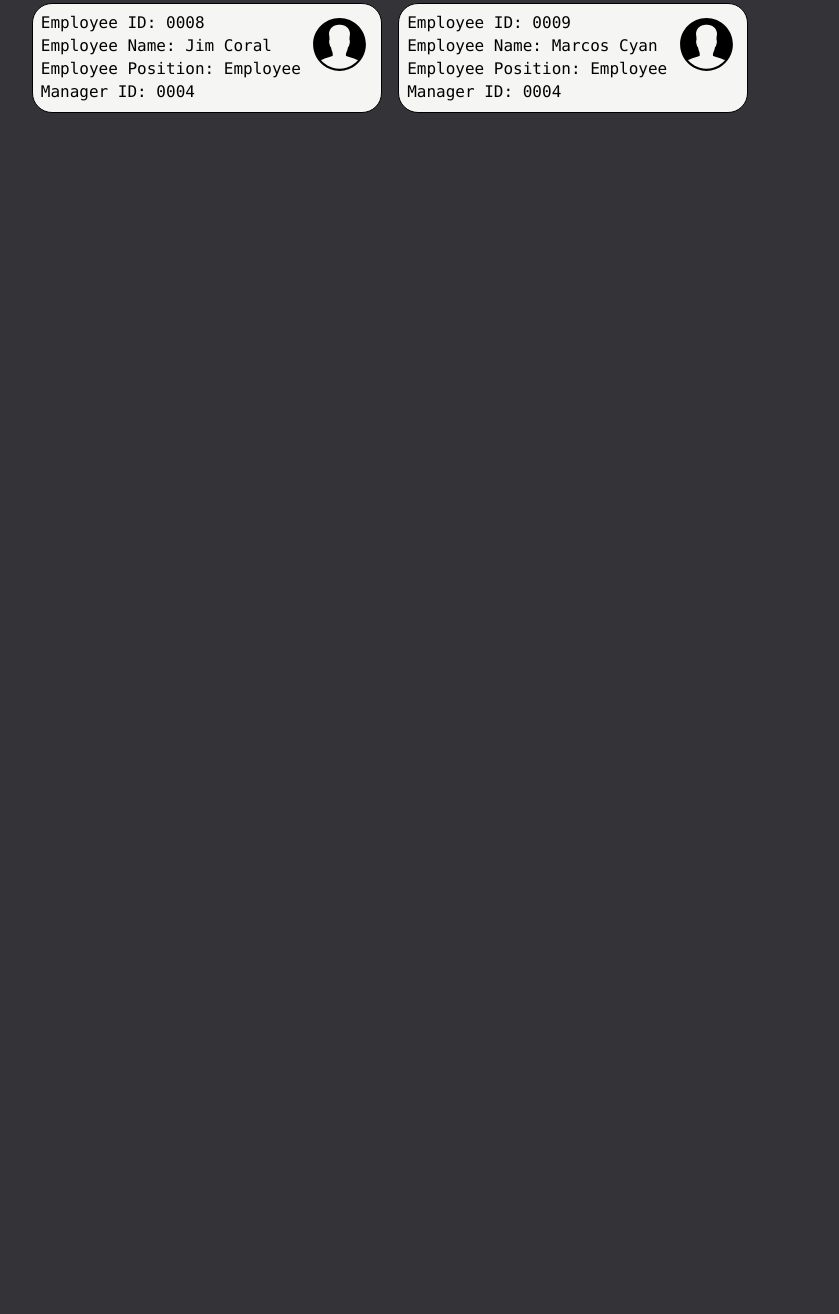
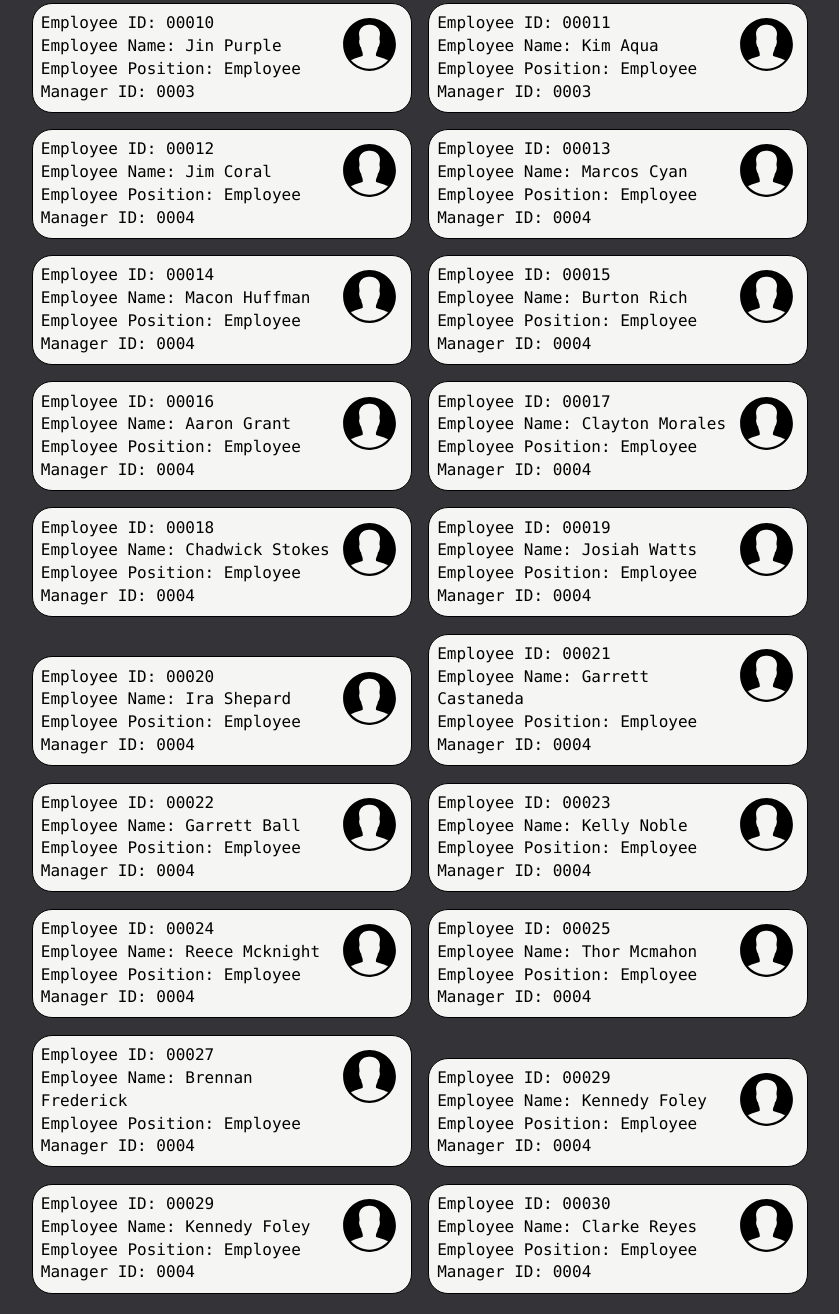
Before and after one commit to shaikezam/backbone-contact-app-example, a plain HTML site: page index.html in a window 1280 px wide. Shown: the part 951-2265 px from the top of the page, without its empty margins (207-1046 px from the left). Before the commit the page ends 1085 px from the top, so only its background shows below. Drawn offline with Linux system fonts and the light colour scheme.

Commit message:
[FIX] add some mock data..

```diff
--- a/index.html
+++ b/index.html
@@ -4,7 +4,7 @@
 <head>
     <meta charset="UTF-8">
     <meta http-equiv="X-UA-Compatible" content="IE=edge,chrome=1">
-    <title>shaike.zam :: Company Contact Phone Book</title>
+    <title>CCIS::Company Contact Info System</title>
 </head>
 
 <body>
--- a/static/data.json
+++ b/static/data.json
@@ -16,38 +16,133 @@
             "managerID": "0001"
         }, {
             "id": "0004",
+            "name": "Hop Price",
+            "photo": "",
+            "managerID": "0001"
+        }, {
+            "id": "0005",
             "name": "Becky Green",
+            "photo": "",
+            "managerID": "0001"
+        }, {
+            "id": "0006",
+            "name": "Dominic Mendoza",
+            "photo": "",
+            "managerID": "0001"
+        }, {
+            "id": "0007",
+            "name": "Ciaran Baxter",
             "photo": "",
             "managerID": "0001"
         }],
         "regularEmployees": [{
-            "id": "0004",
+            "id": "0008",
             "name": "Matt Black",
             "photo": "",
             "managerID": "0002"
         }, {
-            "id": "0005",
+            "id": "0009",
             "name": "Bob Pink",
             "photo": "",
             "managerID": "0002"
         }, {
-            "id": "0006",
+            "id": "00010",
             "name": "Jin Purple",
             "photo": "",
             "managerID": "0003"
         }, {
-            "id": "0007",
+            "id": "00011",
             "name": "Kim Aqua",
             "photo": "",
             "managerID": "0003"
         }, {
-            "id": "0008",
+            "id": "00012",
             "name": "Jim Coral",
             "photo": "",
             "managerID": "0004"
         }, {
-            "id": "0009",
+            "id": "00013",
             "name": "Marcos Cyan",
+            "photo": "",
+            "managerID": "0004"
+        }, {
+            "id": "00014",
+            "name": "Macon Huffman",
+            "photo": "",
+            "managerID": "0004"
+        }, {
+            "id": "00015",
+            "name": "Burton Rich",
+            "photo": "",
+            "managerID": "0004"
+        }, {
+            "id": "00016",
+            "name": "Aaron Grant",
+            "photo": "",
+            "managerID": "0004"
+        }, {
+            "id": "00017",
+            "name": "Clayton Morales",
+            "photo": "",
+            "managerID": "0004"
+        }, {
+            "id": "00018",
+            "name": "Chadwick Stokes",
+            "photo": "",
+            "managerID": "0004"
+        }, {
+            "id": "00019",
+            "name": "Josiah Watts",
+            "photo": "",
+            "managerID": "0004"
+        }, {
+            "id": "00020",
+            "name": "Ira Shepard",
+            "photo": "",
+            "managerID": "0004"
+        }, {
+            "id": "00021",
+            "name": "Garrett Castaneda",
+            "photo": "",
+            "managerID": "0004"
+        }, {
+            "id": "00022",
+            "name": "Garrett Ball",
+            "photo": "",
+            "managerID": "0004"
+        }, {
+            "id": "00023",
+            "name": "Kelly Noble",
+            "photo": "",
+            "managerID": "0004"
+        }, {
+            "id": "00024",
+            "name": "Reece Mcknight",
+            "photo": "",
+            "managerID": "0004"
+        }, {
+            "id": "00025",
+            "name": "Thor Mcmahon",
+            "photo": "",
+            "managerID": "0004"
+        }, {
+            "id": "00027",
+            "name": "Brennan Frederick",
+            "photo": "",
+            "managerID": "0004"
+        }, {
+            "id": "00029",
+            "name": "Kennedy Foley",
+            "photo": "",
+            "managerID": "0004"
+        }, {
+            "id": "00029",
+            "name": "Adrian Britt",
+            "photo": "",
+            "managerID": "0004"
+        }, {
+            "id": "00030",
+            "name": "Clarke Reyes",
             "photo": "",
             "managerID": "0004"
         }]
--- a/style/style.css
+++ b/style/style.css
@@ -66,7 +66,7 @@ big {
     border-width: 1px;
     border-radius: 20px;
     color: black;
-    width: 350px;
+    width: 380px;
     padding: 1%;
     margin: 1%;
     text-align: left;
```
